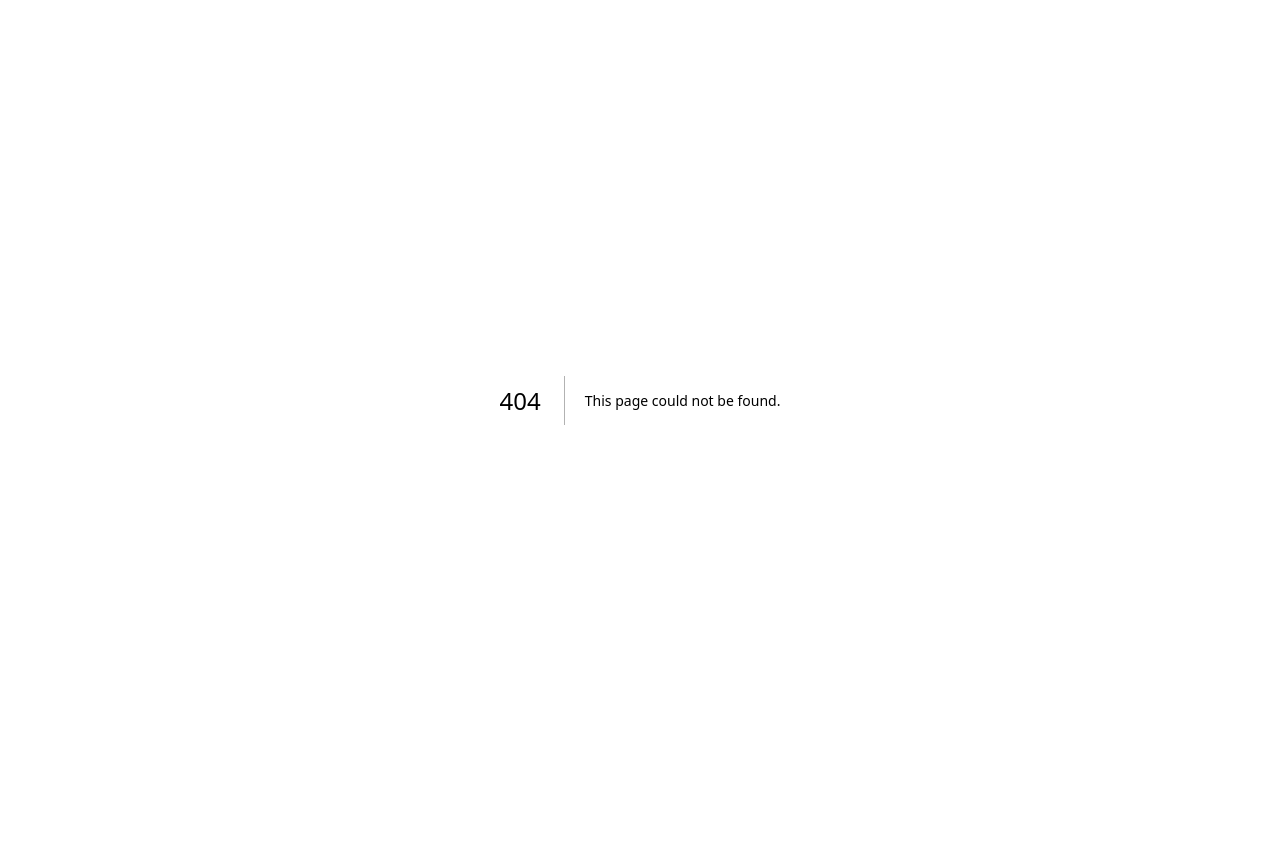
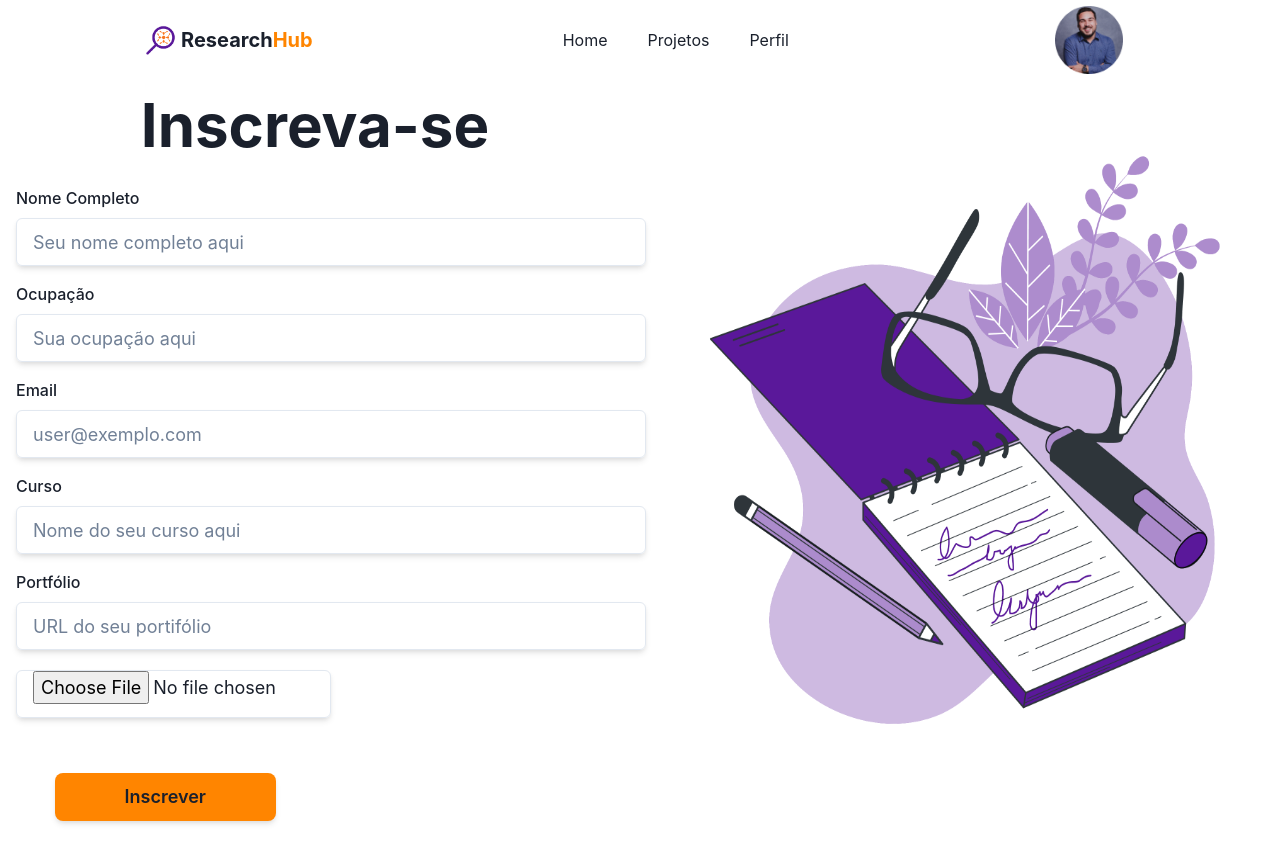
Before and after one commit to gabrielajussana/research-hub, a Next.js app: page /singUp in a window 1280 px wide. Before the commit this address had no page. Shown: the top 862 px of the page. Before the commit the page ends 800 px from the top, so only its background shows below. Built offline with nearby package versions, Linux system fonts and the light colour scheme.

Commit message:
Criação do forms de inscrição

```diff
--- a/src/components/LandingPage/Header.tsx
+++ b/src/components/LandingPage/Header.tsx
@@ -1,27 +1,79 @@
 import LogoResearchhub from "../../assets/logo-research-hub.png";
+import ImgUser from "../../assets/imgUser.png";
 import Image from "next/image";
-import { Button, Flex, Heading, Link } from "@chakra-ui/react";
+import {
+  Button,
+  Flex,
+  Heading,
+  Link,
+  Menu,
+  MenuButton,
+  MenuList,
+  MenuGroup,
+  MenuItem,
+  MenuDivider,
+} from "@chakra-ui/react";
 
-export default function Header() {
+interface HeaderProps {
+  showButton?: boolean;
+  showLink?: boolean;
+  showUser?: boolean;
+}
+
+export default function Header({
+  showLink = true,
+  showButton = true,
+  showUser = false,
+}: HeaderProps) {
   return (
     <Flex h="10vh" justifyContent="space-around" alignItems="center" p={4}>
       <Flex alignItems="center">
         <Image src={LogoResearchhub} alt="" width={40} height={40} />
-        <Heading size="md">Research<span style={{color: '#FF8500'}}>Hub</span></Heading>
+        <Heading size="md">
+          Research<span style={{ color: "#FF8500" }}>Hub</span>
+        </Heading>
       </Flex>
-      <Flex gap="40px" display={{base: 'none', md: 'flex'}}>
+      {showLink && (
+        <Flex gap="40px" display={{ base: "none", md: "flex" }}>
           <Link>Home</Link>
           <Link>Projetos</Link>
           <Link>Perfil</Link>
         </Flex>
+      )}
+      {showButton && (
         <Button
           color="white"
           bg="#5A189A"
           borderRadius="8px"
-        _hover={{ opacity: 0.8}}
+          _hover={{ opacity: 0.8 }}
         >
           Login / Cadastro
         </Button>
+      )}
+      {showUser && (
+        <Menu>
+          <MenuButton
+            as={Button}
+            bg="none"
+            borderRadius="full"
+            boxSize="100px"
+            _hover={{ opacity: 0.8 }}
+          >
+            <Image src={ImgUser} alt="Imagem do usuário" />
+          </MenuButton>
+          <MenuList>
+            <MenuGroup title="Profile" color="#5A189A">
+              <MenuItem>My Account</MenuItem>
+              <MenuItem>Payments </MenuItem>
+            </MenuGroup>
+            <MenuDivider />
+            <MenuGroup title="Help" color="#5A189A">
+              <MenuItem>Docs</MenuItem>
+              <MenuItem>FAQ</MenuItem>
+            </MenuGroup>
+          </MenuList>
+        </Menu>
+      )}
     </Flex>
   );
 }
--- /dev/null
+++ b/src/pages/singUp/data.tsx
@@ -0,0 +1,35 @@
+const formFieldsSingUp = [
+  {
+    id: "1",
+    label: "Nome Completo",
+    type: "text",
+    placeholder: "Seu nome completo aqui",
+  },
+  {
+    id: "2",
+    label: "Ocupação",
+    type: "text",
+    placeholder: "Sua ocupação aqui",
+  },
+
+  {
+    id: "3",
+    label: "Email",
+    type: "email",
+    placeholder: "user@exemplo.com",
+  },
+  {
+    id: "4",
+    label: "Curso",
+    type: "text",
+    placeholder: "Nome do seu curso aqui",
+  },
+  {
+    id: "5",
+    label: "Portfólio",
+    type: "url",
+    placeholder: "URL do seu portifólio",
+  },
+];
+
+export default formFieldsSingUp;
--- /dev/null
+++ b/src/pages/singUp/index.tsx
@@ -0,0 +1,91 @@
+import {
+  Flex,
+  Box,
+  Image,
+  FormControl,
+  FormLabel,
+  Input,
+  Text,
+  Link,
+  SimpleGrid,
+  Button,
+} from "@chakra-ui/react";
+import Header from "@/src/components/LandingPage/Header";
+import imgNotebook from "../../assets/imgNotebook.png";
+import formFieldsSingUp from "./data";
+
+export default function singUp() {
+  return (
+    <>
+      <Header showLink={true} showButton={false} showUser={true} />
+      <SimpleGrid spacing={5} templateColumns="repeat(2, minmax(200px, 1fr))">
+        <Box
+          display="flex"
+          flexDirection="column"
+          justifyContent="center"
+          alignItems="center"
+        >
+          <Text fontWeight={700} fontSize={60} textAlign="center">
+            Inscreva-se
+          </Text>
+
+          <form /* onSubmit={handleSubmit} */>
+            {formFieldsSingUp.map(({ id, label, type, placeholder }) => (
+              <FormControl
+                key={id}
+                ml="1rem"
+                justifyContent="center"
+                alignItems="center"
+              >
+                <FormLabel mt="1rem" htmlFor={id}>
+                  {label}
+                </FormLabel>
+                <Input
+                  size="lg"
+                  w="100%"
+                  id={id}
+                  type={type}
+                  placeholder={placeholder}
+                  boxShadow="md"
+                  focusBorderColor="#FF8500"
+                />
+              </FormControl>
+            ))}
+            <Input
+              mt={5}
+              ml={4}
+              size="lg"
+              w="50%"
+              boxShadow="md"
+              type="file"
+              onChange={(e) => {
+                const selectedFile = e.target.files?.[0];
+                console.log(selectedFile);
+              }}
+            />
+            <Button
+              type="submit"
+              width="35%"
+              size="lg"
+              m={55}
+              bg="#FF8500"
+              borderRadius="8px"
+              boxShadow="md"
+              _hover={{ opacity: 0.8 }}
+            >
+              Inscrever
+            </Button>
+          </form>
+        </Box>
+        <Box>
+          <Image
+            src={imgNotebook.src}
+            alt="People Search"
+            width="auto"
+            height="90vh"
+          />
+        </Box>
+      </SimpleGrid>
+    </>
+  );
+}
```
Also changed, not shown: src/assets/imgNotebook.png (added), src/assets/imgUser.png (added). Lines whose indentation alone changed are shown as unchanged.
